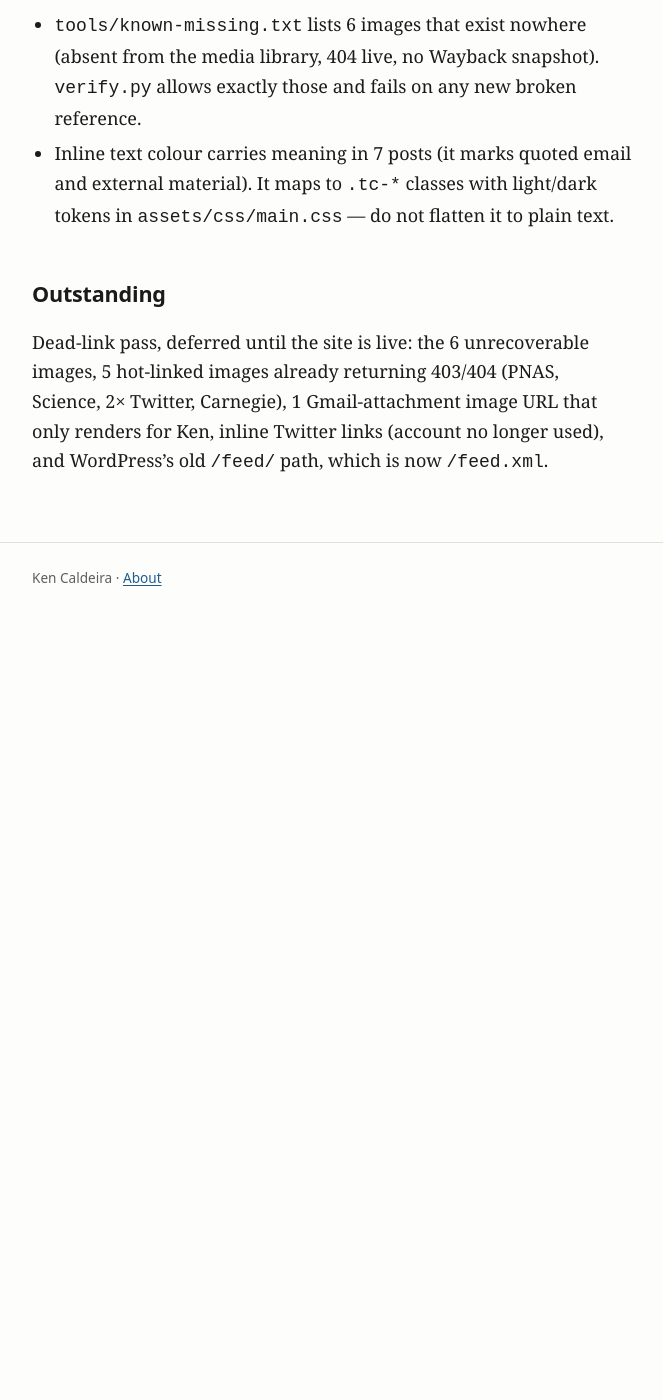
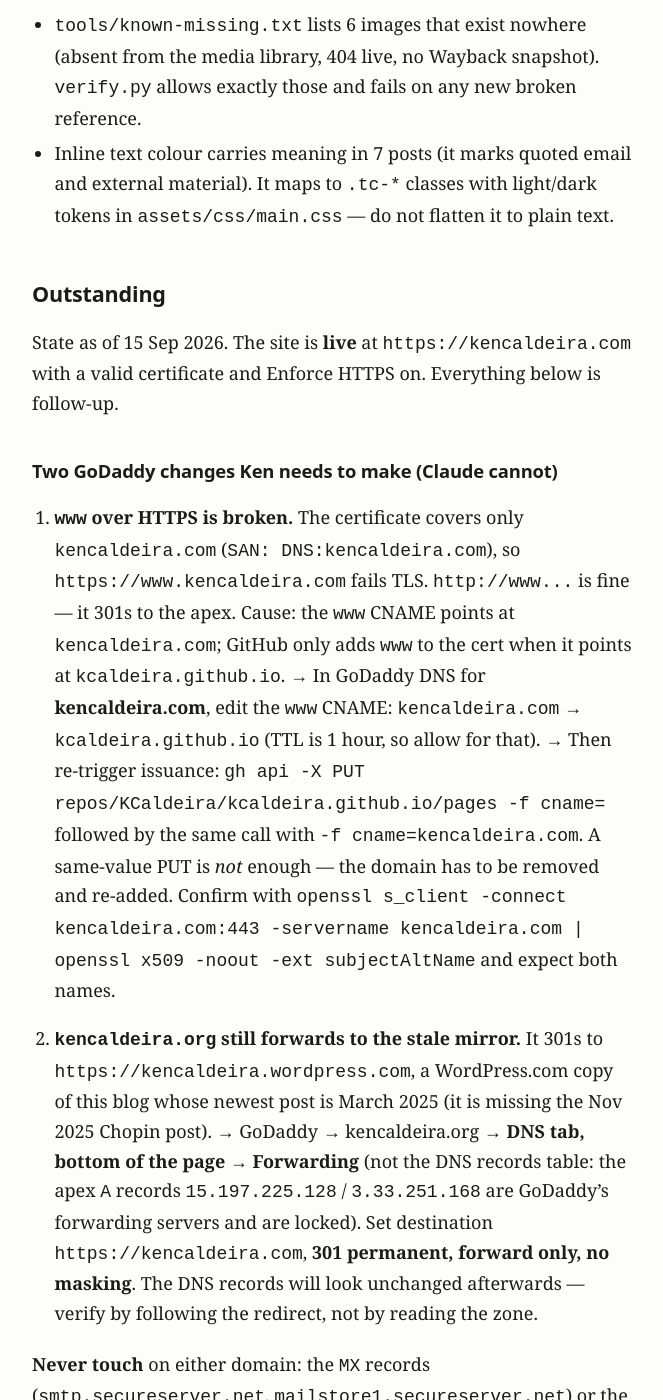
Before and after one commit to KCaldeira/kcaldeira.github.io, a Jekyll site: the page built from CLAUDE.md, in a window 1280 px wide and 1400 px high, scrolled down 2731 px. Shown: the whole window, without its empty margins (308-971 px from the left). Built offline with Jekyll 4.4.1, drawn with Linux system fonts in a browser that asks for light colours; our own code applies the rules of GitHub Pages for plain Markdown files; before the commit the page ends 3361 px from its top, so only the background shows below that; some of the changed text lies outside the part shown.

Commit message:
Bring CLAUDE.md's Outstanding section up to date
The follow-up items existed only in conversation, which does not survive the
session. Records the current live state and the remaining work with the exact
values needed to act on it: the two GoDaddy changes (www CNAME, .org
forwarding destination), the gotcha that a same-value Pages PUT will not
re-trigger certificate issuance, which GoDaddy products to retire versus
keep, and the standing warning not to touch the MX records.

Chosen over a separate CONTINUATION.md so there is one canonical place for
project state rather than two that can disagree.

Co-Authored-By: Claude Opus 5 (1M context) <noreply@anthropic.com>

```diff
--- a/CLAUDE.md
+++ b/CLAUDE.md
@@ -86,8 +86,70 @@ Ken's to make in a browser.
 
 ## Outstanding
 
-Dead-link pass, deferred until the site is live: the 6 unrecoverable images,
-5 hot-linked images already returning 403/404 (PNAS, Science, 2× Twitter,
-Carnegie), 1 Gmail-attachment image URL that only renders for Ken, inline
-Twitter links (account no longer used), and WordPress's old `/feed/` path,
-which is now `/feed.xml`.
+State as of 15 Sep 2026. The site is **live** at `https://kencaldeira.com` with a
+valid certificate and Enforce HTTPS on. Everything below is follow-up.
+
+### Two GoDaddy changes Ken needs to make (Claude cannot)
+
+1. **`www` over HTTPS is broken.** The certificate covers only
+   `kencaldeira.com` (`SAN: DNS:kencaldeira.com`), so `https://www.kencaldeira.com`
+   fails TLS. `http://www...` is fine — it 301s to the apex. Cause: the `www`
+   CNAME points at `kencaldeira.com`; GitHub only adds `www` to the cert when it
+   points at `kcaldeira.github.io`.
+   → In GoDaddy DNS for **kencaldeira.com**, edit the `www` CNAME:
+   `kencaldeira.com` → `kcaldeira.github.io` (TTL is 1 hour, so allow for that).
+   → Then re-trigger issuance: `gh api -X PUT repos/KCaldeira/kcaldeira.github.io/pages -f cname=`
+   followed by the same call with `-f cname=kencaldeira.com`. A same-value PUT is
+   *not* enough — the domain has to be removed and re-added. Confirm with
+   `openssl s_client -connect kencaldeira.com:443 -servername kencaldeira.com | openssl x509 -noout -ext subjectAltName`
+   and expect both names.
+
+2. **`kencaldeira.org` still forwards to the stale mirror.** It 301s to
+   `https://kencaldeira.wordpress.com`, a WordPress.com copy of this blog whose
+   newest post is March 2025 (it is missing the Nov 2025 Chopin post).
+   → GoDaddy → kencaldeira.org → **DNS tab, bottom of the page → Forwarding**
+   (not the DNS records table: the apex `A` records `15.197.225.128` /
+   `3.33.251.168` are GoDaddy's forwarding servers and are locked). Set
+   destination `https://kencaldeira.com`, **301 permanent, forward only, no
+   masking**. The DNS records will look unchanged afterwards — verify by
+   following the redirect, not by reading the zone.
+
+**Never touch** on either domain: the `MX` records (`smtp.secureserver.net`,
+`mailstore1.secureserver.net`) or the mail CNAMEs — that is live email. Nor the
+NS records, nor the four apex `A` records on `.com`.
+
+### Retire the old hosting
+
+The old site was **GoDaddy Managed WordPress** (IP `160.153.0.83`,
+`host.secureserver.net`). Turn off auto-renew on the Managed WordPress plan and
+any SSL / site-security add-on — GitHub supplies the certificate now.
+**Keep** the domain registrations, GoDaddy DNS, and the email product.
+`Account Settings → Renewals & Billing` lists every product in one place.
+There is also a GoDaddy "Website" product attached to `kencaldeira.org` worth
+checking. Prefer switching auto-renew off over cancelling immediately: the paid
+term then preserves the rollback option, which is restoring the apex `A` record
+to `160.153.0.83`.
+
+Once `.org` is repointed, `kencaldeira.wordpress.com` has no inbound path from
+either domain but stays publicly indexed, competing with the real site. Deleting
+or privatising it is the natural last step; the 14 images rescued from
+`kencaldeira.files.wordpress.com` are now hosted locally, so nothing depends on it.
+
+### Dead-link pass
+
+See `DEAD-LINKS.md` (regenerate with `.venv/bin/python tools/audit_links.py`
+after a build). Of 310 outbound URLs: **24 confirmed gone**, 13 worth a human
+look, and 62 that merely refuse automated requests and are fine in a browser —
+do not "fix" those. Plus the 6 images in `tools/known-missing.txt`; note that
+**4 of those 6 were screenshots of Ken's own tweets**, and he no longer uses
+Twitter, so deleting those figures and keeping the surrounding text is probably
+the right call. Also still open: inline Twitter links, and WordPress's old
+`/feed/` path (now `/feed.xml`) which would need `jekyll-redirect-from` to keep
+working for existing subscribers.
+
+### CIunit split
+
+`CIUNIT-HANDOFF.md` is ready to hand to whoever works on `ciunit.github.io`.
+Regenerate with `.venv/bin/python tools/ciunit_handoff.py` after editing the
+judgment calls in `tools/post-classification.tsv`. **If a post moves, leave a
+redirect** — every post URL has been indexed since as early as 2015.
```
